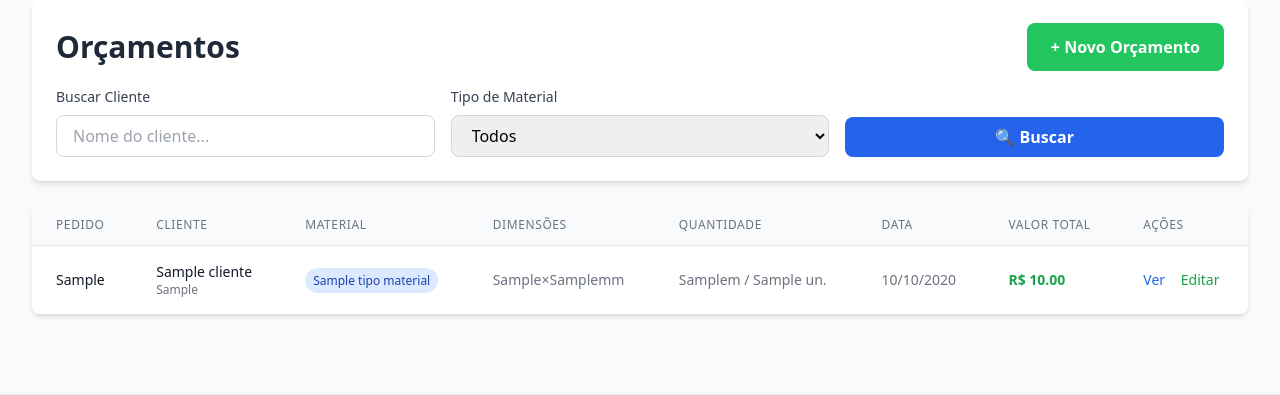
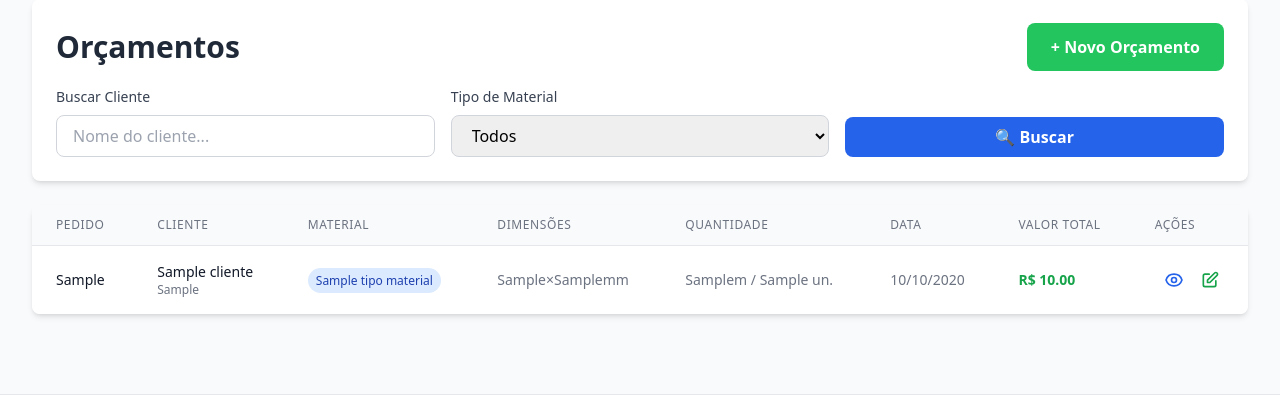
Before and after one commit to rogaciano/futura_cursor, a Django app: template orcamento/templates/orcamento/orcamento_list.html in a window 1280 px wide. Shown: the part 97-492 px from the top of the page. Run offline with Django 3.2, Linux system fonts and the light colour scheme; the template is opened without the code that fills it: most values are stand-ins (such as "Sample title", 1, 10 or a date in 2020); some libraries are stand-ins or nearby versions.

Commit message:
Refactor action buttons in orcamento_list.html to use icons and improve styling. Enhance accessibility with titles for detail and edit links.

```diff
--- a/orcamento/templates/orcamento/orcamento_list.html
+++ b/orcamento/templates/orcamento/orcamento_list.html
@@ -109,14 +109,21 @@
                             R$ {{ orcamento.valor_total|floatformat:2 }}
                         </td>
                         <td class="px-6 py-4 whitespace-nowrap text-sm text-gray-500">
-                            <a href="{% url 'orcamento:orcamento_detail' orcamento.pk %}"
-                               class="text-blue-600 hover:text-blue-800 mr-3 font-medium">
-                                Ver
-                            </a>
-                            <a href="{% url 'orcamento:orcamento_update' orcamento.pk %}"
-                               class="text-green-600 hover:text-green-800 font-medium">
-                                Editar
-                            </a>
+                            <div class="flex justify-end space-x-2">
+                                <a href="{% url 'orcamento:orcamento_detail' orcamento.pk %}"
+                                   class="text-blue-600 hover:text-blue-800 p-1 rounded-full hover:bg-blue-50 transition" title="Ver detalhes">
+                                    <svg class="w-5 h-5" fill="none" stroke="currentColor" viewBox="0 0 24 24">
+                                        <path stroke-linecap="round" stroke-linejoin="round" stroke-width="2" d="M15 12a3 3 0 11-6 0 3 3 0 016 0z" />
+                                        <path stroke-linecap="round" stroke-linejoin="round" stroke-width="2" d="M2.458 12C3.732 7.943 7.523 5 12 5c4.478 0 8.268 2.943 9.542 7-1.274 4.057-5.064 7-9.542 7-4.477 0-8.268-2.943-9.542-7z" />
+                                    </svg>
+                                </a>
+                                <a href="{% url 'orcamento:orcamento_update' orcamento.pk %}"
+                                   class="text-green-600 hover:text-green-800 p-1 rounded-full hover:bg-green-50 transition" title="Editar orçamento">
+                                    <svg class="w-5 h-5" fill="none" stroke="currentColor" viewBox="0 0 24 24">
+                                        <path stroke-linecap="round" stroke-linejoin="round" stroke-width="2" d="M11 5H6a2 2 0 00-2 2v11a2 2 0 002 2h11a2 2 0 002-2v-5m-1.414-9.414a2 2 0 112.828 2.828L11.828 15H9v-2.828l8.586-8.586z" />
+                                    </svg>
+                                </a>
+                            </div>
                         </td>
                     </tr>
                     {% empty %}
```
